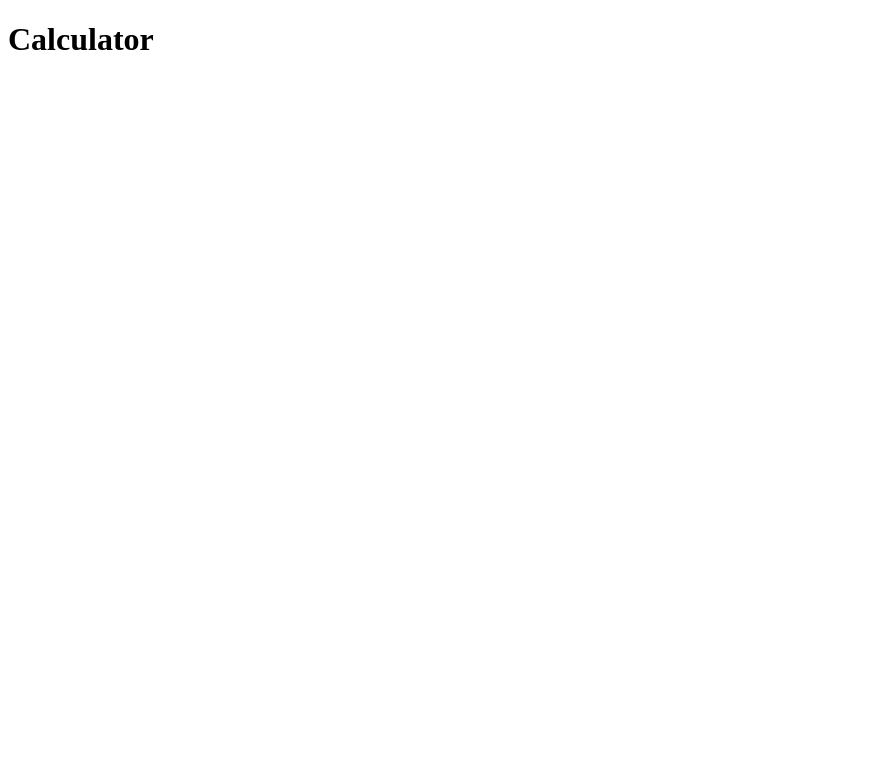
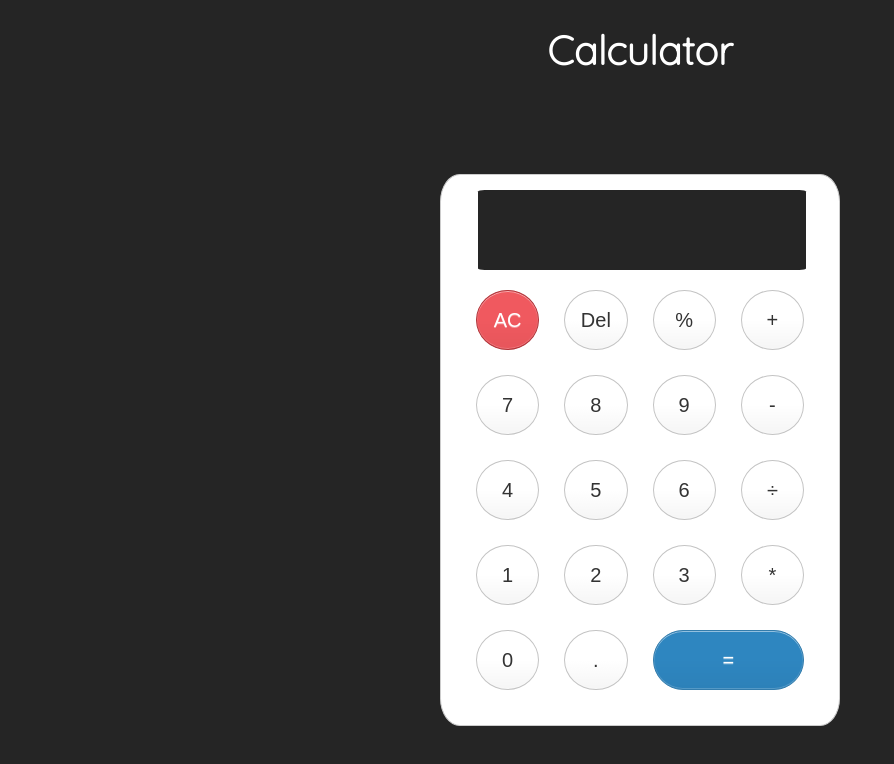
Before and after one commit to Ghostwolf73/Calculator-Project, a plain HTML site: page index.html in a window 1280 px wide. Shown: the whole page, without its empty margins (0-894 px from the left). Drawn offline with Linux system fonts and the light colour scheme; a web font is replaced by a local one.

Commit message:
project finished

```diff
--- a/app.js
+++ b/app.js
@@ -1,43 +1,51 @@
-let num1, num2;
+const selectSound = new Audio('./Sounds/select.mp3');
+const equalSound = new Audio('./Sounds/start.mp3');
 
-function add (num1, num2){
-    let sum = parseInt(num1) + parseInt(num2);
-    return sum;
-}
+function display(val){
 
-function subtract (num1, num2){
-    let difference = num1 - num2;
-    return difference;
-}
+    document.getElementById('result').value += val
 
-function multiply (num1, num2){
-    let multiple = num1 * num2;
-    return multiple;
-}
-
-function division (num1, num2){
-    let divided = num1 / num2;
-    return divided;
-}
-
-function operate (){
-    num1 = prompt("enter your first number");
-    let operator = prompt("enter your operator");
-    num2 = prompt("enter your second nuumber");
-
-    if(operator === "+"){
-       alert(add(num1, num2));
-    }
-    else if (operator === "-"){
-       alert(subtract(num1, num2));
-    }
-    else if (operator === "*"){
-       alert(multiply(num1, num2));
-    }
-    else if (operator === "/"){
-       alert(division(num1, num2));
-    }
+    return val
 
 }
 
-// operate();
+function deleteVal(val){
+    var val = document.getElementById('result').value;
+    document.getElementById("result").value = val.substr(0, val.length - 1);
+    return val
+}
+
+function clearScreen(){
+
+    document.getElementById('result').value = ''
+
+}
+
+function solve(){
+
+    let x = document.getElementById('result').value
+
+    let y = eval(x);
+
+    document.getElementById('result').value = y
+
+    return y
+
+}
+
+function percentage(){
+    let perc = (val / 100) * val;
+
+    return perc;
+}
+
+let equal = document.querySelector('.equal-sign');
+equal.addEventListener('click', ()=>{
+    equalSound.play();
+})
+
+let buttons = document.querySelector('.buttons');
+
+buttons.addEventListener('click', ()=>{
+    selectSound.play();
+})
--- a/index.html
+++ b/index.html
@@ -1,14 +1,66 @@
 <!DOCTYPE html>
 <html lang="en">
+
 <head>
     <meta charset="UTF-8">
     <meta http-equiv="X-UA-Compatible" content="IE=edge">
     <meta name="viewport" content="width=device-width, initial-scale=1.0">
+
+    <link rel="stylesheet" href="style.css">
+
+    <link rel="preconnect" href="https://fonts.googleapis.com">
+    <link rel="preconnect" href="https://fonts.gstatic.com" crossorigin>
+    <link
+        href="https://fonts.googleapis.com/css2?family=Edu+NSW+ACT+Foundation:wght@500&family=Edu+QLD+Beginner:wght@400;600;700&family=Edu+TAS+Beginner:wght@700&family=Josefin+Sans:wght@300&family=Montserrat:wght@100;600&family=Mouse+Memoirs&family=Poppins:ital,wght@0,500;1,200&family=Quicksand:wght@300&family=Ubuntu:wght@300&display=swap"
+        rel="stylesheet">
+
     <title>Calculator</title>
 </head>
+
 <body>
     <h1> Calculator </h1>
 
+    <div class="calculator">
+
+        <input type="text" class="screen"  id='result' value="" disabled />
+
+        <div class="buttons">
+
+
+            <button type="button" class="operator" value="+" onclick="display('+')">+</button>
+            <button type="button" class="operator" value="-" onclick="display('-')">-</button>
+            <button type="button" class="operator" value="/" onclick="display('/')">÷</button>
+            <button type="button" class="operator" value="*" onclick="display('*')">*</button>
+            <button type="button" class="percentage" value="%" onclick="display('%')">%</button>
+
+            <button type="button" class="seven-nine" value="7" onclick="display('7')">7</button>
+            <button type="button" class="seven-nine" value="8" onclick="display('8')">8</button>
+            <button type="button" class="seven-nine" value="9" onclick="display('9')">9</button>
+
+
+            <button type="button" class="four-six" value="4" onclick="display('4')">4</button>
+            <button type="button" class="four-six" value="5" onclick="display('5')">5</button>
+            <button type="button" class="four-six" value="6" onclick="display('6')">6</button>
+
+
+            <button type="button" class="one-three" value="1" onclick="display('1')">1</button>
+            <button type="button" class="one-three" value="2" onclick="display('2')">2</button>
+            <button type="button" class="one-three" value="3" onclick="display('3')">3</button>
+
+
+            <button type="button" value="0" onclick="display('0')">0</button>
+            <button type="button" class="decimal" value="." onclick="display('.')">.</button>
+            <button type="button" class="delete" value="del" onclick="deleteVal()">Del</button>
+            <button type="button" class="all-clear" onclick="clearScreen()" value="AC">AC</button>
+
+            <button type="button" class="equal-sign" value="=" onClick="solve()">=</button>
+
+
+        </div>
+
+    </div>
+
     <script src="app.js"></script>
 </body>
+
 </html>
--- a/style.css
+++ b/style.css
@@ -0,0 +1,119 @@
+html {
+    font-family: 'Quicksand', sans-serif;
+    box-sizing: border-box;
+    font-size: 62.5%;
+    background-color: #252525;
+    color: #fff;
+}
+
+*,
+*::before,
+*::after {
+    margin: 0;
+    padding: 0;
+    box-sizing: inherit;
+}
+
+h1 {
+    text-align: center;
+    margin-top: 25px;
+    font-size: 40px;
+}
+
+.calculator {
+    border: 1px solid #ccc;
+    border-radius: 5px;
+    position: absolute;
+    top: 50%;
+    left: 50%;
+    transform: translate(-50%, -50%);
+    width: 400px;
+    border-radius: 5%;
+    padding: 15px;
+    margin-top: 50px;
+    background-color: white;
+}
+
+.screen {
+    margin-left: 6%;
+    width: 89%;
+    font-size: 5rem;
+    height: 80px;
+    border: none;
+    border-radius: 2%;
+    background-color: #252525;
+    color: #fff;
+    text-align: right;
+    padding-right: 20px;
+    padding-left: 10px;
+
+}
+
+button {
+    height: 60px;
+    background-color: #fff;
+    border-radius: 50%;
+    border: 1px solid #c4c4c4;
+    background-color: transparent;
+    font-size: 2rem;
+    color: #333;
+    background-image: linear-gradient(to bottom, transparent, transparent 50%, rgba(0, 0, 0, .04));
+    box-shadow: inset 0 0 0 1px rgba(255, 255, 255, .05), inset 0 1px 0 0 rgba(255, 255, 255, .45), inset 0 -1px 0 0 rgba(255, 255, 255, .15), 0 1px 0 0 rgba(255, 255, 255, .15);
+    text-shadow: 0 1px rgba(255, 255, 255, .4);
+}
+
+.button-press {
+    box-shadow: 5px 10px #888888;
+}
+
+.all-clear {
+    background-color: #f0595f;
+    border-color: #b0353a;
+    color: #fff;
+    grid-row-start: 1;
+}
+
+.delete {
+    grid-column-start: 2;
+    grid-row-start: 1;
+}
+
+.percentage{
+    grid-column-start: 3;
+    grid-row-start: 1;
+}
+
+.operator {
+    grid-column-start: 4;
+}
+
+.seven-nine {
+    grid-row-start: 2;
+}
+
+.four-six {
+    grid-row-start: 3;
+}
+
+.one-three {
+    grid-row-start: 4;
+}
+
+.buttons {
+    display: grid;
+    grid-template-columns: 1fr 1fr 1fr 1fr;
+    grid-row-gap: 25px;
+    grid-column-gap: 25px;
+    padding: 20px;
+
+}
+
+.equal-sign {
+    background-color: #2e86c0;
+    border-color: #337cac;
+    color: #fff;
+    grid-column-start: 3;
+    grid-column-end: 5;
+    width: 100%;
+    border-radius: 50px;
+  }
```
Also changed, not shown: 2 other files.
